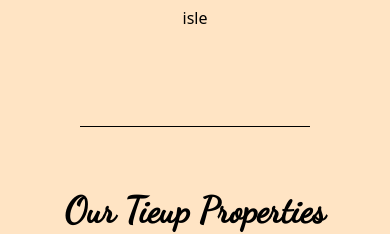
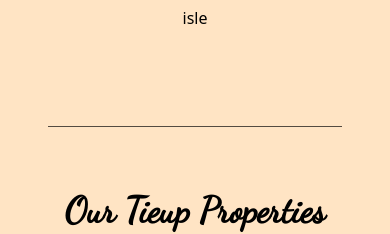
Before and after one commit to Nirvana2299/event-planning, a React (Create React App) app: page / in a window 390 px wide. Shown: the part 2042-2276 px from the top of the page. Built offline with nearby package versions, Linux system fonts and the light colour scheme.

Commit message:
modified:   src/Components/Line.js

```diff
--- a/src/Components/Line.js
+++ b/src/Components/Line.js
@@ -1,8 +1,8 @@
 export default function Line() {
     return (
         <div>
-            <div className="pr-20 pl-20">
-                <hr className="border-black"></hr>
+            <div className="px-12 sm:px-20">
+                <hr className="border-bisque-600 border-solid"></hr>
             </div>
         </div>
     )
```
